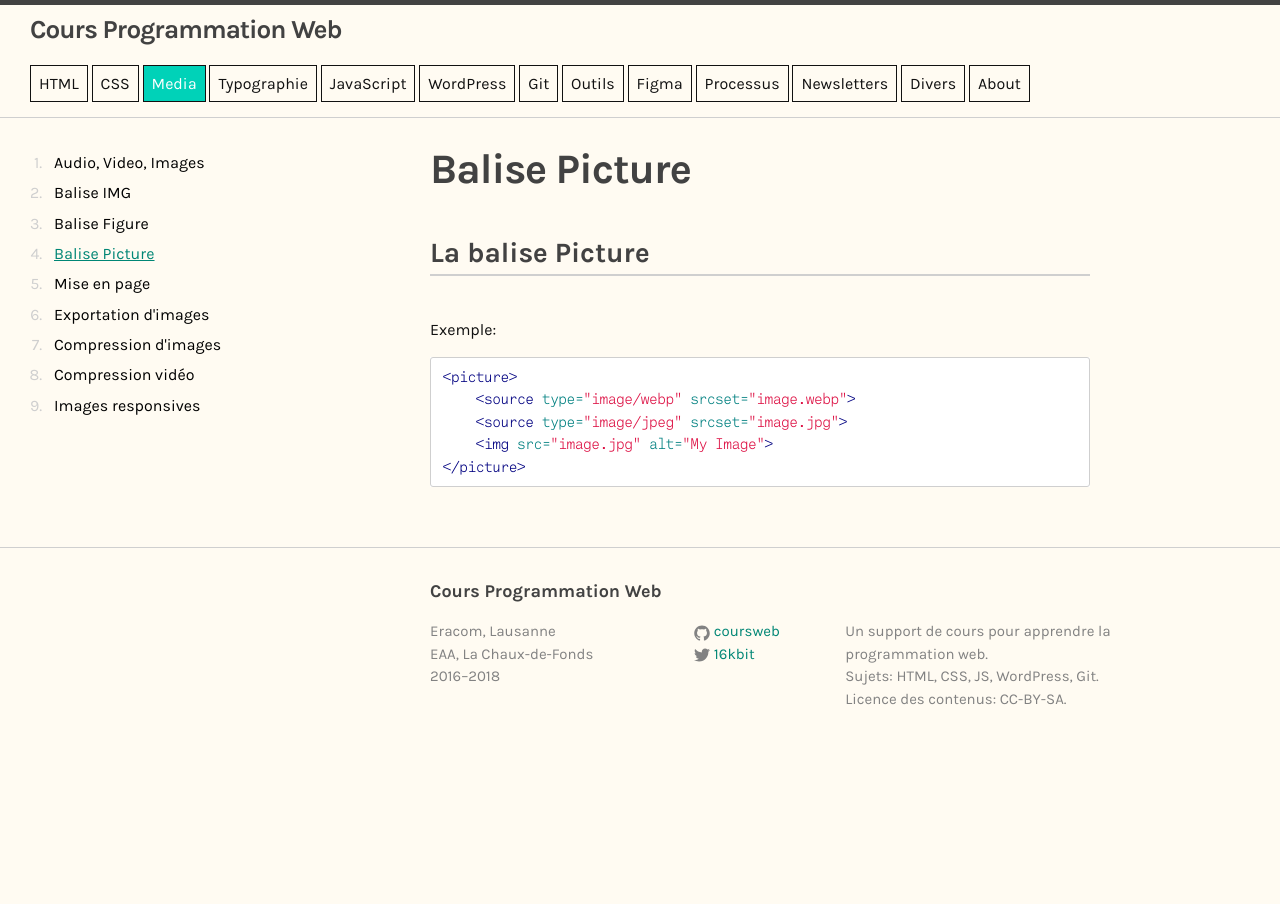
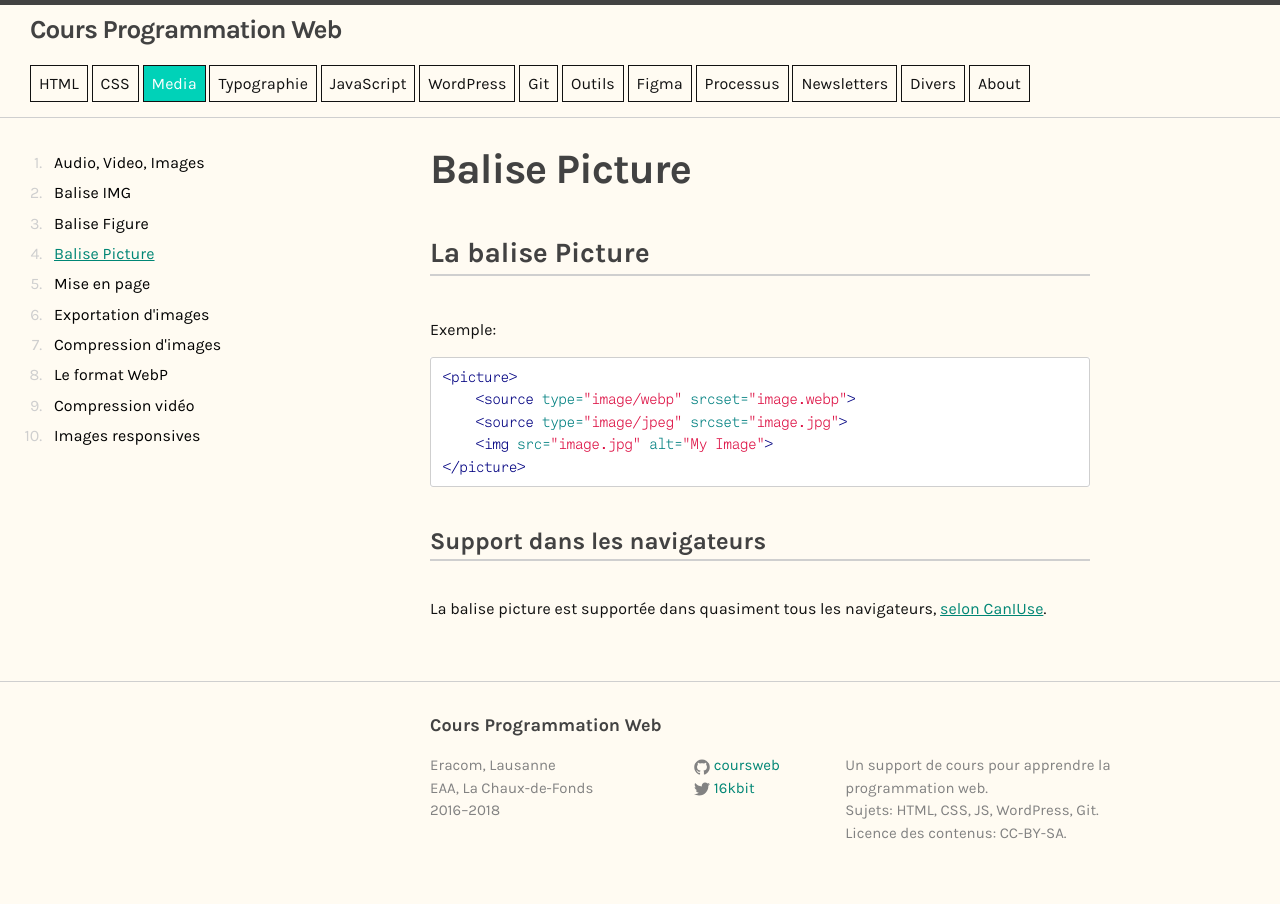
Before and after one commit to coursweb/coursweb.github.io, a Jekyll site: the page built from cours-media/25-balise-picture.md, in a window 1280 px wide. Built offline with Jekyll 4.4.1, drawn with Linux system fonts in a browser that asks for light colours.

Commit message:
Ajout pour images responsives, et format WebP

````diff
--- a/cours-media/25-balise-picture.md
+++ b/cours-media/25-balise-picture.md
@@ -16,3 +16,7 @@
     <img src="image.jpg" alt="My Image">
 </picture>
 ```
+
+## Support dans les navigateurs
+
+La balise picture est supportée dans quasiment tous les navigateurs, [selon CanIUse](https://caniuse.com/#feat=picture).
````
Also changed, not shown: cours-media/42-format-WebP.md (added, +22 -0 lines), cours-media/50-images-responsives.md (+6 -6 lines), cours-media/img/WebP-support.png (added).
